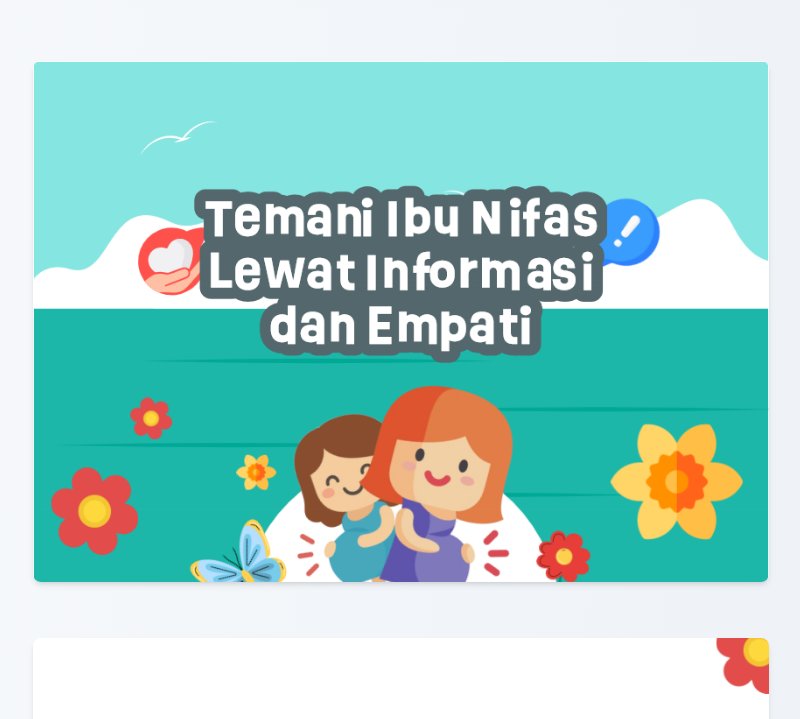
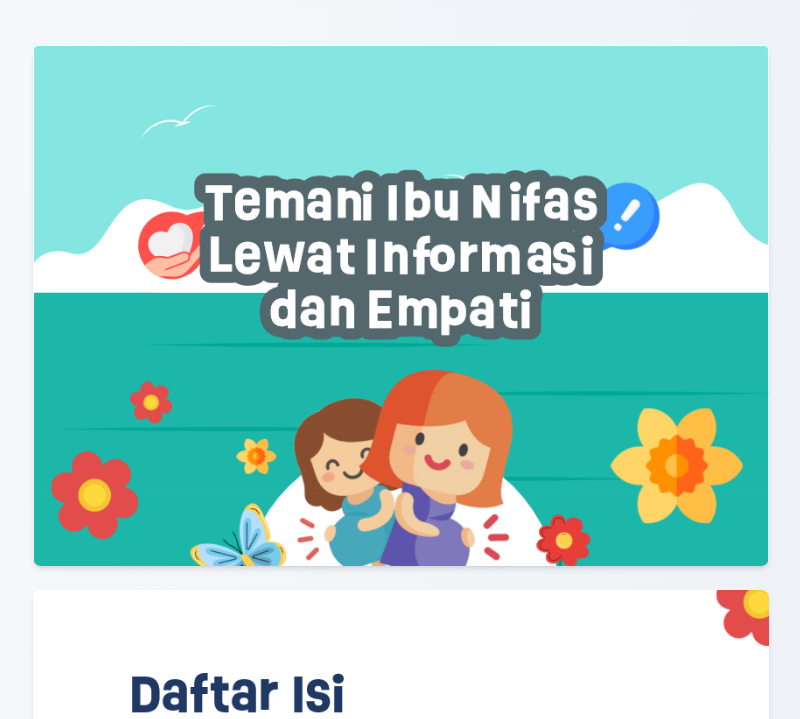
Before and after one commit to azrahudaya/temaniibunifaslewatinformasidanempati, a plain HTML site: page index.html in a window 1280 px wide. Shown: the part 617-1336 px from the top of the page, without its empty margins (239-1039 px from the left). Drawn offline with nearby package versions, Linux system fonts and the light colour scheme.

Commit message:
Add files via upload

```diff
--- a/main.js
+++ b/main.js
@@ -19,9 +19,9 @@ document.addEventListener('DOMContentLoaded', function () {
 
   // Load images, each in its own section with AOS animation
   for (let i = 1; i <= totalPages; i++) {
-    // Section wrapper for AOS
+    // Section wrapper for book page
     const section = document.createElement('section');
-    section.className = 'py-4';
+    section.className = 'py-0';
     section.setAttribute('data-aos', 'fade-up');
 
     // Image wrapper for skeleton and fade-in
```
Also changed, not shown: index.html (line endings or trailing spaces).
